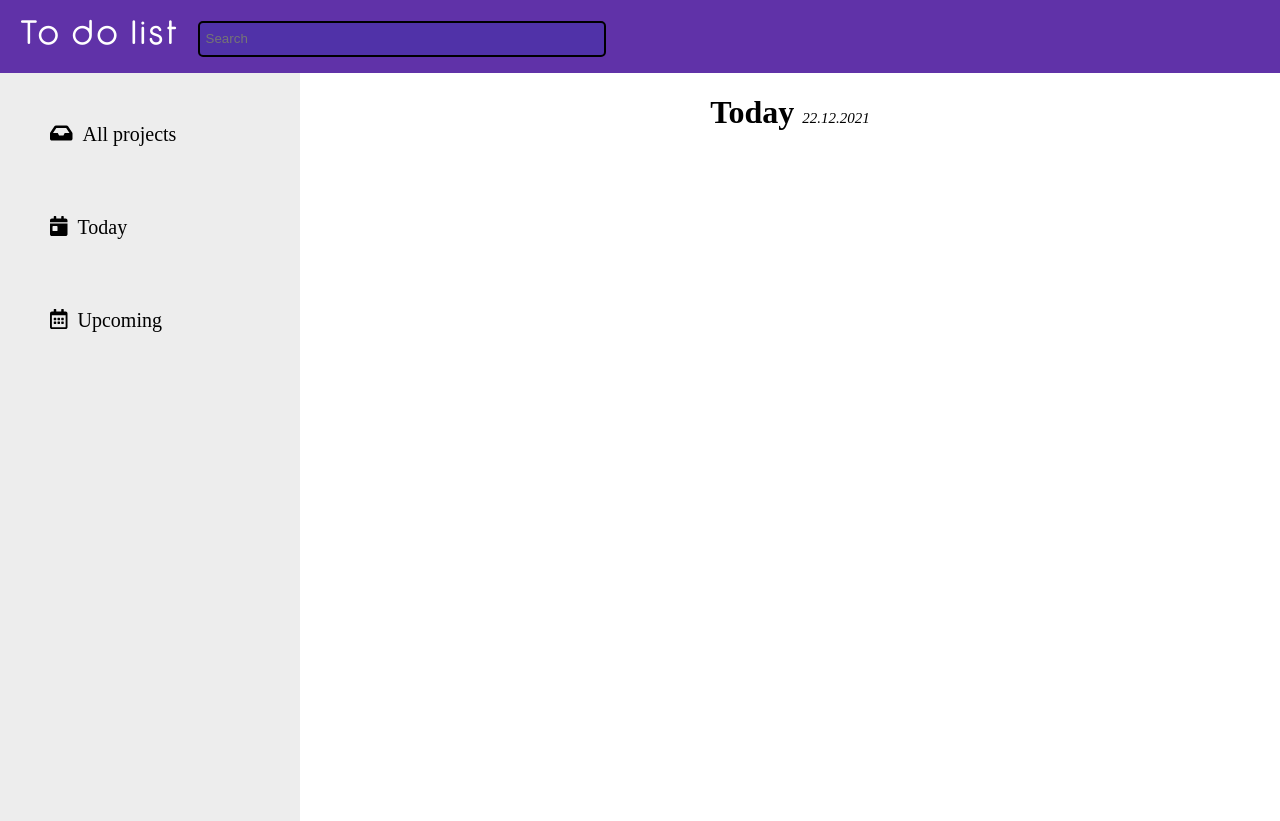
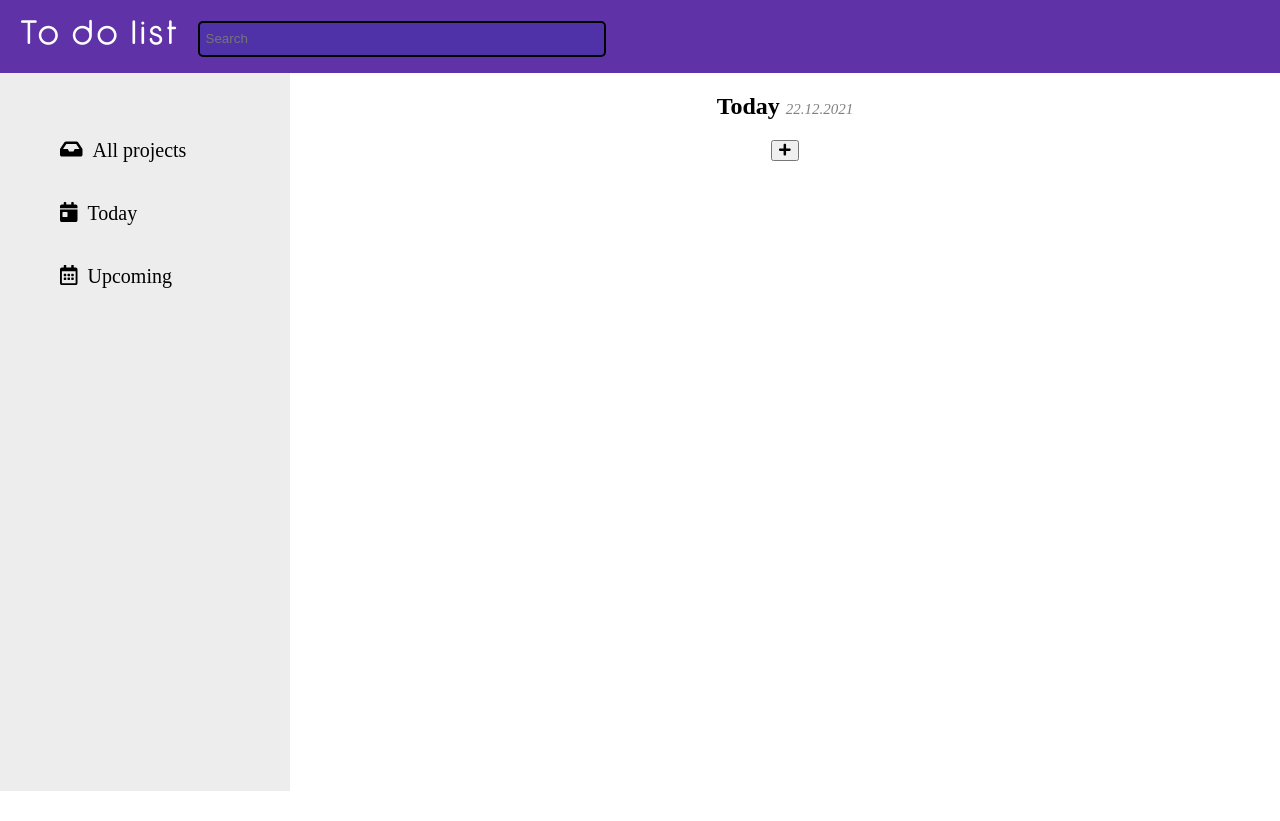
Before and after one commit to jean00/todolist, a website built with webpack: page dist/index.html in a window 1280 px wide. After the commit the page ends 800 px from the top, so only its background shows below. Built offline with nearby package versions, Linux system fonts and the light colour scheme.

Commit message:
add --all

```diff
--- a/src/style.css
+++ b/src/style.css
@@ -6,8 +6,8 @@
 body {
     height: 100%;
     margin: 0;
+    width: 100%;
 }
-
 .header {
     display: flex;
     background-color: #6032a8;
@@ -32,27 +32,24 @@
     background-color: #5032a8;
 }
 
-.main {
-    display: flex;
+.sidebar {
+    padding-top: 30px;
+    padding-right: 40px;
+    background-color: #ededed;
+    width: 250px;
+    max-width: 300px;
+    height: 86vh;
+    float: left;
 }
-
-.sidebar {
-    padding: 50px;
-    display: flex;
-    flex-direction: column;
-    background-color: #ededed;
-    width: 200px;
-    max-width: 300px;
-    height: 81vh;
-    gap: 70px;
+ul {
+    list-style-type: none;
 }
-
 .list {
     cursor: pointer;
-    border: none;
     background-color: #ededed;
     transition: 0.5s;
     font-size: 20px;
+    padding: 20px;
 }
 
 .list:hover{
@@ -60,14 +57,15 @@
     background-color: #d4d4d4;
 }
 
-.things {
-    display: flex;
-    flex: 1;
-    justify-content: center;
-}
-
-small {
+.today {
     font-weight: normal;
     font-size: 15px;
     font-style: oblique;
+    color: #808080;
 }
+
+.things {
+    display: flex;
+    flex-direction: column;
+    align-items: center;
+}
```
Also changed, not shown: dist/index.html.
